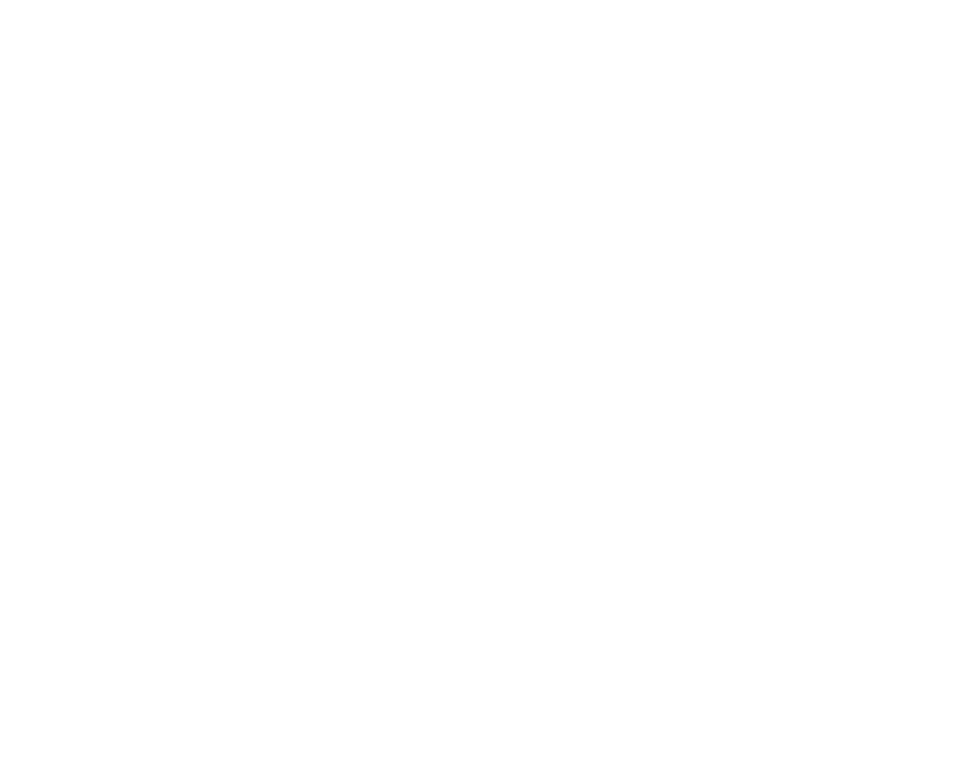
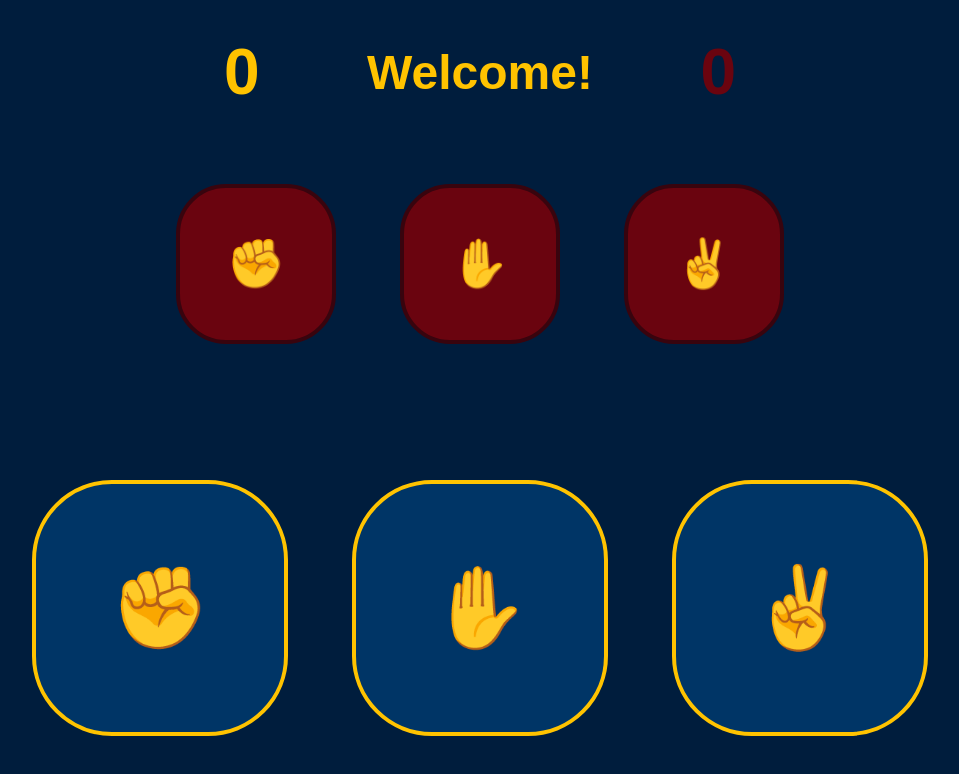
Before and after one commit to charliedunsford/TOP-Projects, a plain HTML site: page rock-paper-scissors/index.html in a window 1280 px wide. Shown: the whole page, without its empty margins (160-1119 px from the left). Drawn offline with Linux system fonts and the light colour scheme; a web font is replaced by a local one.

Commit message:
feat(rock-paper-scissors): stylize game and complete logic

```diff
--- a/rock-paper-scissors/index.html
+++ b/rock-paper-scissors/index.html
@@ -3,8 +3,30 @@
 	<head>
 		<meta charset="UTF-8">
 		<title>Rock Paper Scissors</title>
-		<script src="script.js"></script>
+		<script defer src="script.js"></script>
+		<link rel="stylesheet" href="style.css">
+		<link rel="preconnect" href="https://fonts.googleapis.com">
+		<link rel="preconnect" href="https://fonts.gstatic.com" crossorigin>
+		<link href="https://fonts.googleapis.com/css2?family=Wendy+One&display=swap" rel="stylesheet">
 	</head>
 	<body>
+		<div class="center">
+			<div class="scoreboard">
+				<h1 id="score__player">0</h1>
+				<h1 id="score__text">Welcome!</h1>
+				<h1 id="score__computer">0</h1>
+			</div>
+			<div class="card__wrapper">
+				<button class="button__computer" id="ROCK--comp">✊</button>
+				<button class="button__computer" id="PAPER--comp">✋</button>
+				<button class="button__computer" id="SCISSORS--comp">✌️</button>
+			</div>
+
+			<div class="card__wrapper">
+				<button class="button__player" id="ROCK">✊</button>
+				<button class="button__player" id="PAPER">✋</button>
+				<button class="button__player" id="SCISSORS">✌️</button>
+			</div>
+		</div>
 	</body>
 </html>
--- a/rock-paper-scissors/script.js
+++ b/rock-paper-scissors/script.js
@@ -1,33 +1,54 @@
+let humanScore = 0;
+let computerScore = 0;
+let gameInProgress = false;
+
 function getComputerChoice() {
 	let random = Math.ceil(Math.random() * 3);
 	return random == 3 ? "ROCK" : (random == 2 ? "PAPER" : "SCISSORS");
 }
 
-function getHumanChoice() {
-	return prompt("Rock, paper, or scissors?");
-}
+const buttons = document.querySelectorAll(".button__player");
+buttons.forEach(button => {
+	button.addEventListener("click", (event) => {
+		if (gameInProgress == true) return;
+		gameInProgress = true;
+		const humanChoice = event.target.id;
+		const computerChoice = getComputerChoice();
+		const computerID = document.querySelector(`#${computerChoice}--comp`);
+		const humanID = document.querySelector(`#${humanChoice}`);
+		console.log(computerID.classList);
+		setTimeout(() => {
+			computerID.classList.toggle("raised");
+			humanID.classList.toggle("raised");
+			gameInProgress = false;
+		}, 2000);
+		playRound(humanChoice, computerChoice);
+		computerID.classList.toggle("raised");
+		humanID.classList.toggle("raised");
+	});
+});
 
-function playGame() {
-	let humanScore = 0;
-	let computerScore = 0;
-
-	while (humanScore < 5 && computerScore < 5) {
-		const humanChoice = getHumanChoice().toUpperCase();
-		const computerChoice = getComputerChoice();
-		playRound(humanChoice, computerChoice);
+const score = document.querySelector("#score__text");
+function playRound(humanChoice, computerChoice) {
+	if (humanChoice == computerChoice) {
+		score.textContent = "Tie!";
+		return;
+	}
+	if (humanChoice == "ROCK" && computerChoice == "SCISSORS" || humanChoice == "PAPER" && computerChoice == "ROCK" || humanChoice == "SCISSORS" && computerChoice == "PAPER") {
+		humanScore++;
+		score.textContent = "You win!";
+	} else {
+		computerScore++;
+		score.textContent = "You lost!";
 	}
 
-	function playRound(humanChoice, computerChoice) {
-		console.log("Human: " + humanChoice);
-		console.log("Computer: " + computerChoice);
-		if (humanChoice == "ROCK" && computerChoice == "SCISSORS" || humanChoice == "PAPER" && computerChoice == "ROCK" || humanChoice == "SCISSORS" && computerChoice == "PAPER") {
-			console.log(`You win! ${humanChoice} beats ${computerChoice}.`);
-			humanScore++;
-		} else {
-			console.log(`You lose! ${computerChoice} beats ${humanChoice}.`);
-			computerScore++;
-		}
+	if (humanScore == 5 || computerScore == 5) {
+		if (humanScore == 5) score.textContent = "You've won the game!";
+		else score.textContent = "You lost the game :(";
+		humanScore = 0;
+		computerScore = 0;
 	}
 
-	console.log((humanScore == 5 ? "Human" : "Computer") + " has won!");
+	document.querySelector("#score__player").textContent = humanScore;
+	document.querySelector("#score__computer").textContent = computerScore;
 }
--- /dev/null
+++ b/rock-paper-scissors/style.css
@@ -0,0 +1,91 @@
+* {
+	box-sizing: border-box;
+	margin: 0;
+	padding: 0;
+}
+
+body {
+	background-color: #001d3d;
+	height: 100vh;
+	font-family: "Wendy One", sans-serif;
+	font-weight: 400;
+	font-style: normal;
+}
+
+.center {
+	display: flex;
+	justify-content: space-between;
+	flex-direction: column;
+	align-items: center;
+	height: 100%;
+}
+
+.scoreboard {
+	height: 10%;
+	width: 40%;
+	display: flex;
+	justify-content: space-between;
+	align-items: center;
+	margin-top: 2rem;
+	gap: 4rem;
+}
+
+h1 {
+	font-size: 4rem;
+	text-align: center;
+}
+
+#score__text {
+	color: #ffc300;
+	font-size: 3rem;
+	padding: 0 2rem;
+}
+
+#score__player {
+	color: #ffc300;
+}
+
+#score__computer {
+	color: #6a040f;
+}
+
+.card__wrapper {
+	display: flex;
+	gap: 4rem;
+	justify-content: center;
+	margin-bottom: 4rem;
+}
+
+.button__computer {
+	background-color: #6a040f;
+	border: 4px solid #38040e;
+	border-radius: 50px;
+	height: 10rem;
+	width: 10rem;
+	font-size: 3rem;
+	transition: transform 0.3s ease;
+}
+
+.button__player {
+	background-color: #003566;
+	border: 4px solid #ffc300;
+	border-radius: 80px;
+	height: 16rem;
+	width: 16rem;
+	font-size: 5rem;
+	transition: transform 0.3s ease, background-color 0.3s ease;
+}
+
+.button__player:hover {
+	transform: translateY(-20px);
+	background-color: #004677;
+	cursor: pointer;
+}
+
+.raised {
+	transform: translateY(-60px);
+}
+
+.raised:hover {
+	transform: translateY(-60px);
+}
```
